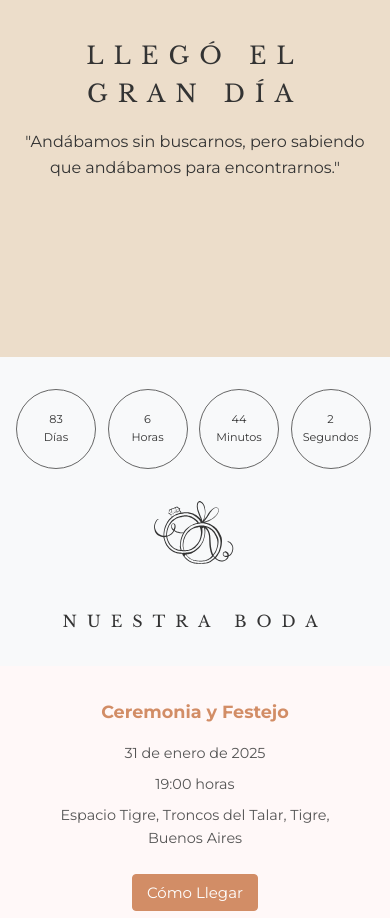
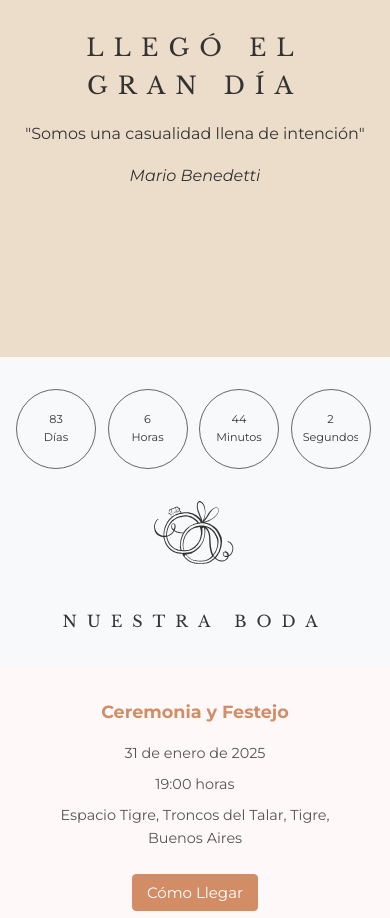
Before and after one commit to dalmiroalvarez/wedding-pilar-alan, a React (Vite) app: page / in a window 390 px wide. Shown: the part 1120-2038 px from the top of the page. Built offline with nearby package versions, Linux system fonts and the light colour scheme.

Commit message:
FIx Responsive

```diff
--- a/src/components/Carousel.jsx
+++ b/src/components/Carousel.jsx
@@ -44,7 +44,8 @@ const Carousel = () => {
           >
             <img src={corazon} width={150} style={{ marginBottom: "20px" }} />
             <h4>LLEGÓ EL GRAN DÍA</h4>
-            <p>"Andábamos sin buscarnos, pero sabiendo que andábamos para encontrarnos."</p>
+            <p>"Somos una casualidad llena de intención"</p>
+            <p><i>Mario Benedetti</i></p>
           </div>
         </div>
       </div>
```
